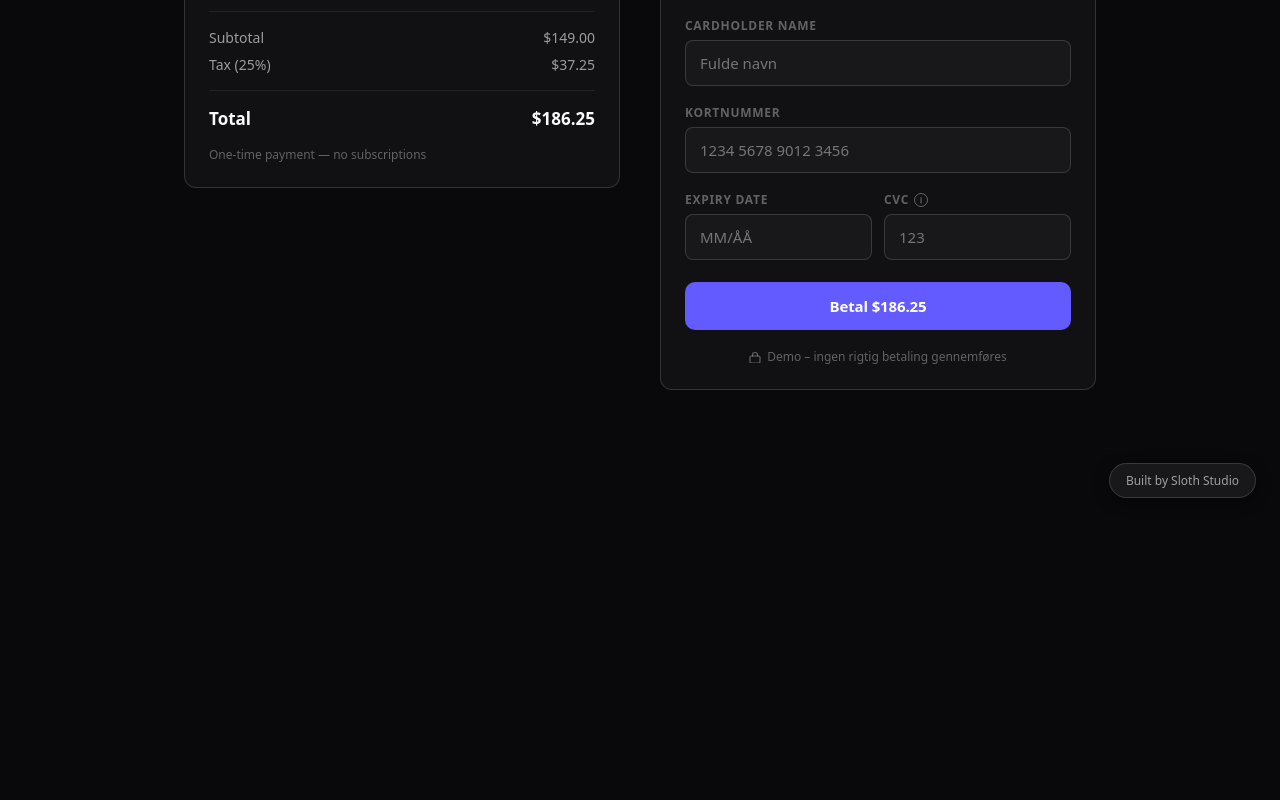
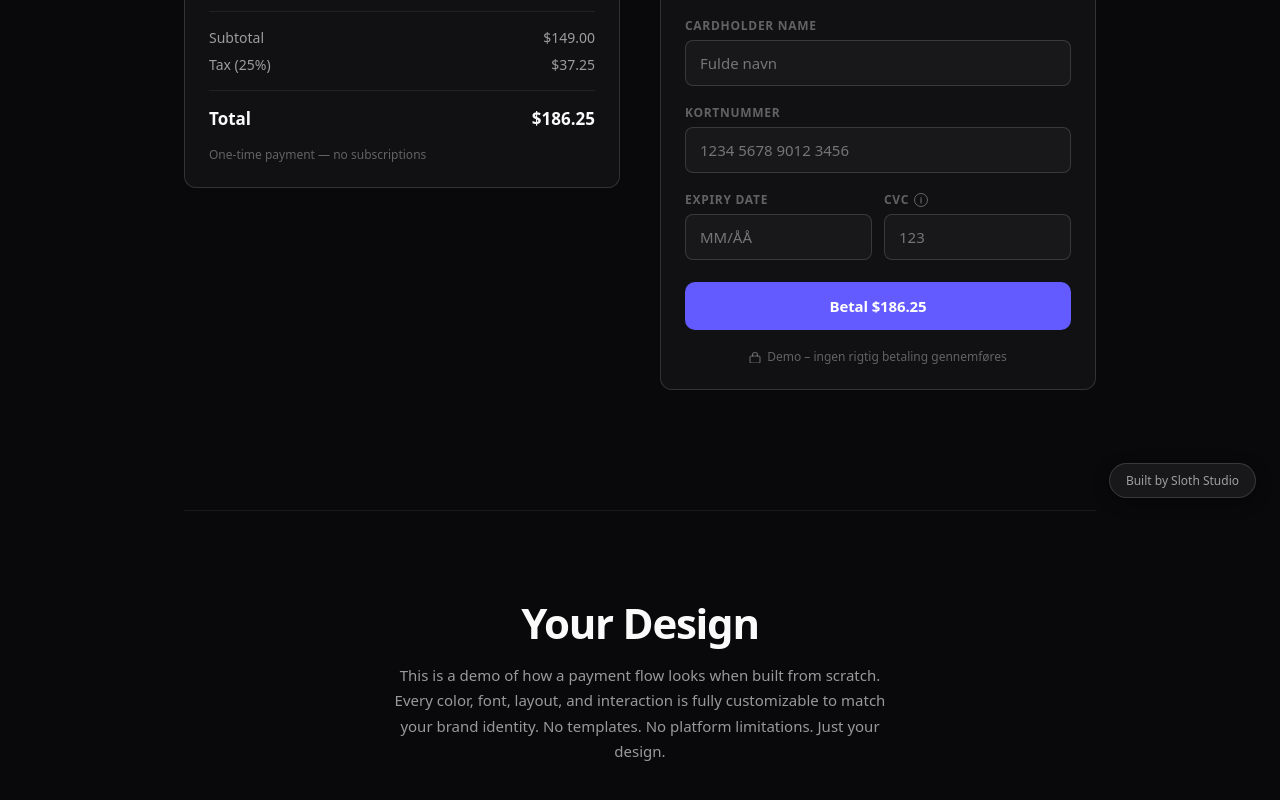
Before and after one commit to SloThdk/PayFlow, a Next.js app: page /checkout in a window 1280 px wide. Shown: the part 278-1078 px from the top of the page. Before the commit the page ends 800 px from the top, so only its background shows below. Built offline with nearby package versions, Linux system fonts and the light colour scheme.

Commit message:
Add Your Design section below checkout

```diff
--- a/app/checkout/page.tsx
+++ b/app/checkout/page.tsx
@@ -740,6 +740,16 @@ export default function CheckoutPage() {
           }
         `}</style>
 
+        {/* Your Design callout */}
+        <div style={{ maxWidth: "960px", margin: "0 auto", padding: "0 24px 80px", textAlign: "center" }}>
+          <div style={{ borderTop: `1px solid ${C.border}`, paddingTop: "48px" }}>
+            <h2 style={{ fontSize: "clamp(28px, 4vw, 42px)", fontWeight: 800, letterSpacing: "-0.03em", color: C.text, marginBottom: "12px" }}>Your Design</h2>
+            <p style={{ fontSize: "15px", color: C.textSec, maxWidth: "520px", margin: "0 auto", lineHeight: 1.7 }}>
+              This is a demo of how a payment flow looks when built from scratch. Every color, font, layout, and interaction is fully customizable to match your brand identity. No templates. No platform limitations. Just your design.
+            </p>
+          </div>
+        </div>
+
         {/* Floating attribution */}
         <a
           href="https://sloth-studio.pages.dev"
```
